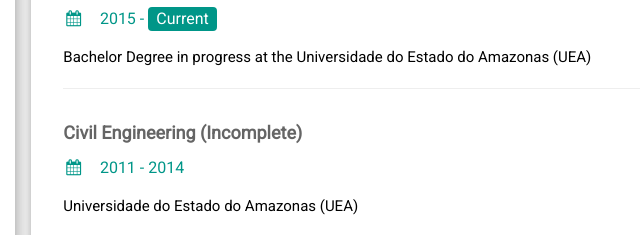
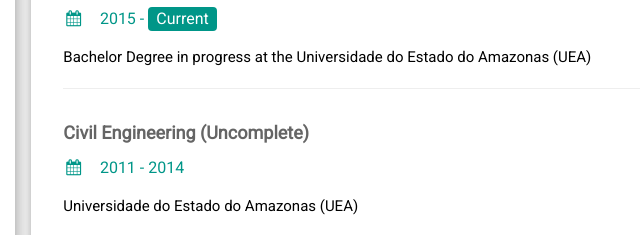
Before and after one commit to LuizHenrique-BS/luizhenrique-bs.github.io, a plain HTML site: page index.html in a window 1280 px wide. Shown: the part 904-1139 px from the top of the page, 406-1046 px from the left. Drawn offline with nearby package versions, Linux system fonts and the light colour scheme.

Commit message:
Update index.html

```diff
--- a/index.html
+++ b/index.html
@@ -162,7 +162,7 @@
             <hr>
           </div>
           <div class="w3-container">
-            <h5 class="w3-opacity"><b>Civil Engineering (Incomplete)</b></h5>
+            <h5 class="w3-opacity"><b>Civil Engineering (Uncomplete)</b></h5>
             <h6 class="w3-text-teal"><i class="fa fa-calendar fa-fw w3-margin-right"></i>2011 - 2014</h6>
             <p>Universidade do Estado do Amazonas (UEA)</p>
             <hr>
```
